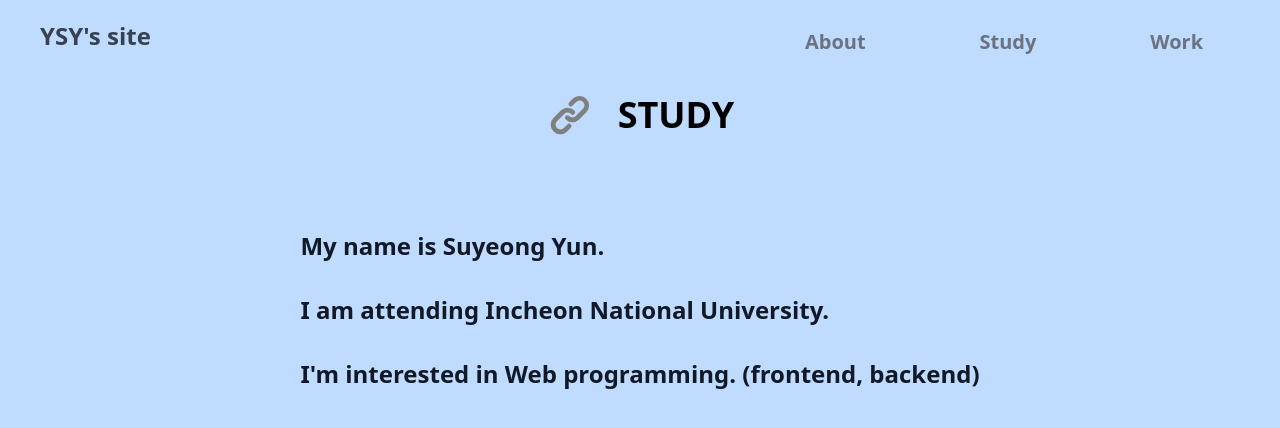
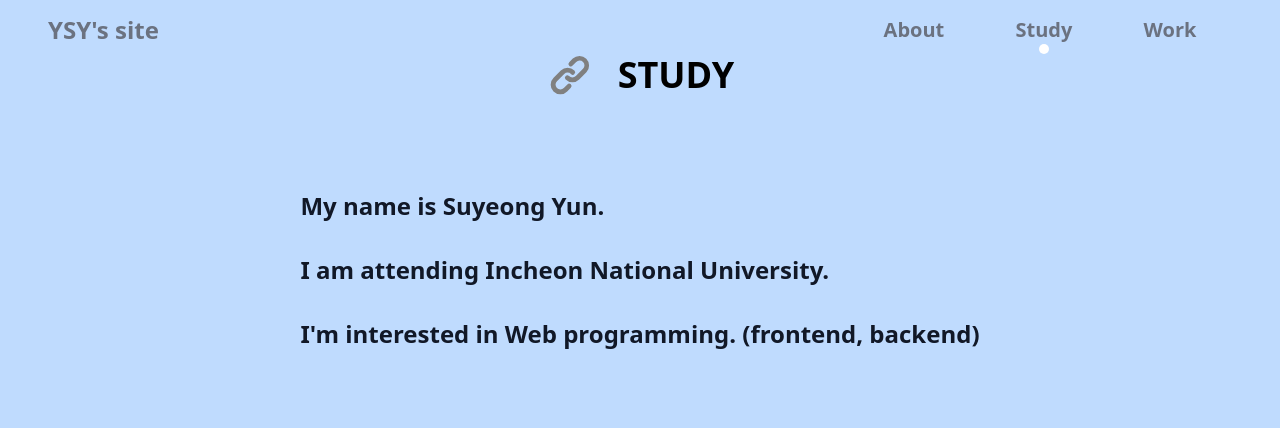
Before and after one commit to Yunsuyeong/myPortfolio, a Next.js app: page /study in a window 1280 px wide. Shown: the top 428 px of the page. Built offline with nearby package versions, Linux system fonts and the light colour scheme.

Commit message:
2023/01/14(Edit Navbar)

```diff
--- a/components/header.tsx
+++ b/components/header.tsx
@@ -1,41 +1,81 @@
 import Link from "next/link";
+import styled from "styled-components";
 import { useRouter } from "next/router";
-import { cls } from "../libs/utils";
+import { motion, useScroll, useAnimation } from "framer-motion";
+import { useEffect } from "react";
+
+const Circle = styled(motion.span)`
+  position: absolute;
+  bottom: -10px;
+  left: 0;
+  right: 0;
+  margin: 0 auto;
+  width: 10px;
+  height: 10px;
+  border-radius: 5px;
+  background-color: white;
+`;
+
+const navVariants = {
+  up: {
+    backgroundColor: "rgba(0,0,0,0)",
+  },
+  scroll: {
+    backgroundColor: "rgba(0,0,0,1)",
+  },
+};
 
 export default function Header() {
   const router = useRouter();
-  const onClick = () => {
-    router.back();
-  };
+  console.log(router);
+  const { scrollY } = useScroll();
+  const navAnimation = useAnimation();
+  useEffect(() => {
+    scrollY.onChange(() => {
+      if (scrollY.get() > 60) {
+        navAnimation.start("scroll");
+      } else {
+        navAnimation.start("up");
+      }
+    });
+  }, [scrollY, navAnimation]);
   return (
-    <div>
-      <nav className="fixed top-5 left-10 text-2xl font-bold text-gray-700 hover:text-gray-900">
+    <motion.nav
+      variants={navVariants}
+      initial="up"
+      animate={navAnimation}
+      className="fixed top-0 w-screen h-[60px] flex justify-between items-center px-12"
+    >
+      <div className="text-xl sm:text-2xl font-bold text-gray-500 hover:text-white">
         <Link legacyBehavior href="/">
-          <a className="flex flex-col items-center space-y-2">
+          <a className="flex flex-col items-center">
             <span>YSY's site</span>
           </a>
         </Link>
-      </nav>
-      <nav
-        className="fixed top-5 right-5 max-w-lg flex justify-around items-end w-full py-2 text-xl font-bold
-       text-gray-500"
-      >
+      </div>
+      <div className="w-full max-w-sm flex justify-around text-lg sm:text-xl font-bold text-gray-500">
         <Link legacyBehavior href="/about">
           <a className="flex flex-col items-center space-y-2 hover:text-white">
-            <span>About</span>
+            <span className="relative flex flex-col justify-center">
+              About {router.route == "/about" && <Circle layoutId="circle" />}
+            </span>
           </a>
         </Link>
         <Link legacyBehavior href="/study">
-          <a className="flex flex-col items-center space-y-2 hover:text-white">
-            <span>Study</span>
+          <a className="relative flex flex-col items-center space-y-2 hover:text-white">
+            <span className="relative flex flex-col justify-center">
+              Study {router.route == "/study" && <Circle layoutId="circle" />}
+            </span>
           </a>
         </Link>
         <Link legacyBehavior href="/work">
-          <a className="flex flex-col items-center space-y-2 hover:text-white">
-            <span>Work</span>
+          <a className="relative flex flex-col items-center space-y-2 hover:text-white">
+            <span className="relative flex flex-col justify-center">
+              Work {router.route == "/work" && <Circle layoutId="circle" />}
+            </span>
           </a>
         </Link>
-      </nav>
-    </div>
+      </div>
+    </motion.nav>
   );
 }
```
